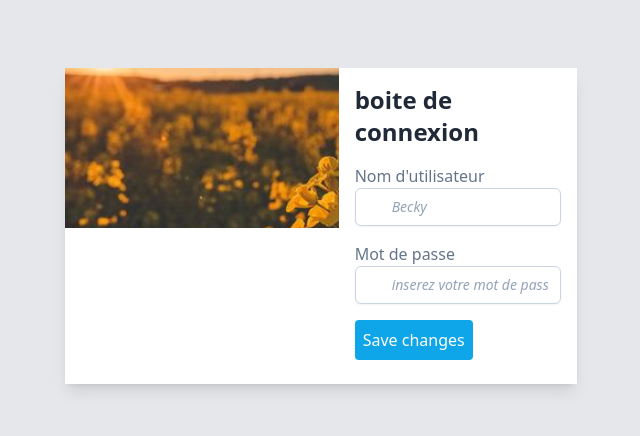
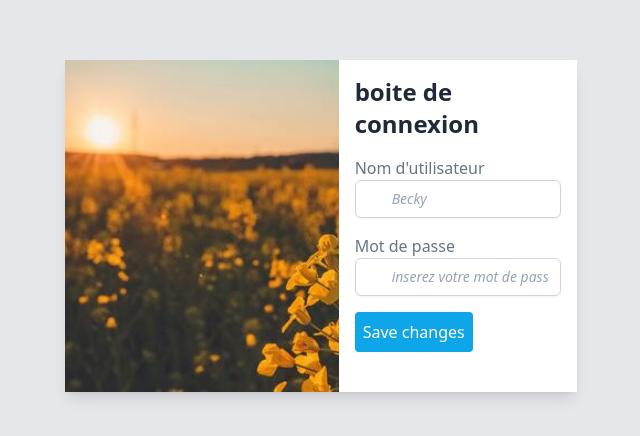
Before and after one commit to beckyo6/signin-page, a plain HTML site: page connexion.html in a window 1280 px wide. Shown: the part 174-610 px from the top of the page, without its empty margins (319-959 px from the left). Drawn offline with nearby package versions, Linux system fonts and the light colour scheme.

Commit message:
make img responsive in medium

```diff
--- a/connexion.html
+++ b/connexion.html
@@ -10,7 +10,7 @@
 <body class="bg-gray-200 flex content-center justify-center h-full items-center	">
 
     <div class="bg-white shadow-lg max-w-lg md:flex">
-        <img class="w-full h-40  object-cover" src="img/cover.jpg" alt="">
+        <img class="w-full h-40 md:h-full object-cover" src="img/cover.jpg" alt="">
         <div class="p-4 mb-2">
             <h1 class="font-bold text-2xl text-gray-800">boite de connexion</h1>
 
```
